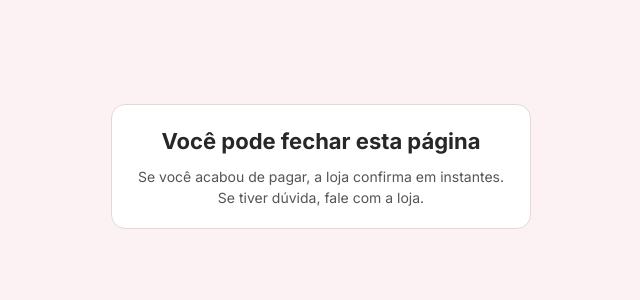
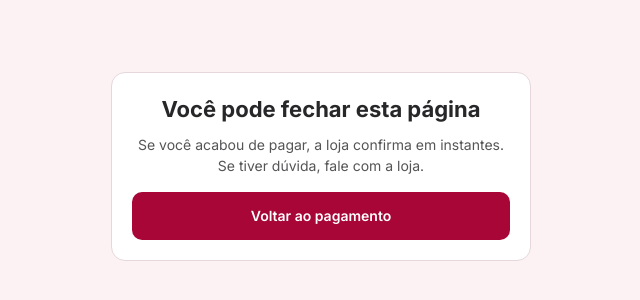
Before and after one commit to cluiseduardom-dotcom/cherry-frontend, a React (Vite) app: page /pagamento-recebido in a window 1280 px wide. Shown: the part 234-534 px from the top of the page, without its empty margins (319-959 px from the left). Built offline with nearby package versions, Linux system fonts and the light colour scheme; no server answers.

Commit message:
fix(pagamento): botão voltar na página de retorno e texto neutro na falha
Co-Authored-By: Claude Sonnet 5.5 <noreply@anthropic.com>
Claude-Session: https://claude.ai/code/session_01Kb4KBBSzbk1UqdBbD75vwG

```diff
--- a/src/pages/PagamentoRecebido.css
+++ b/src/pages/PagamentoRecebido.css
@@ -25,3 +25,17 @@
   color: var(--color-text-secondary);
   line-height: 1.5;
 }
+
+.pagamento-recebido-voltar {
+  margin-top: var(--space-4);
+  width: 100%;
+  min-height: 48px;
+  padding: 0 var(--space-4);
+  font: inherit;
+  font-weight: 600;
+  color: #fff;
+  background: var(--color-primary, #3f4ae0);
+  border: 0;
+  border-radius: var(--radius-md, 8px);
+  cursor: pointer;
+}
--- a/src/pages/PagamentoRecebido.jsx
+++ b/src/pages/PagamentoRecebido.jsx
@@ -1,11 +1,11 @@
 import { useSearchParams } from 'react-router-dom';
-import { TEXTOS_RESULTADO, textoDoResultado } from '../utils/pagamentoRecebido';
+import { TEXTOS_RESULTADO, textoDoResultado, podeVoltarAoPagamento } from '../utils/pagamentoRecebido';
 import './PagamentoRecebido.css';
 
 // Página pública (sem login) para onde o Mercado Pago devolve o cliente depois de pagar o link de cartão.
 // É só informativa: o resultado na URL NÃO confirma pagamento nenhum (qualquer pessoa pode digitá-lo). Quem
 // confirma é o backend, por webhook/consulta ao Mercado Pago; esta página não chama API nem guarda nada.
-export function PagamentoRecebidoView({ resultado }) {
+export function PagamentoRecebidoView({ resultado, onVoltar }) {
   const { titulo, texto } = textoDoResultado(resultado);
 
   return (
@@ -13,6 +13,11 @@ export function PagamentoRecebidoView({ resultado }) {
       <section className={`pagamento-recebido-card pagamento-recebido-${TEXTOS_RESULTADO[resultado] ? resultado : 'neutro'}`}>
         <h1>{titulo}</h1>
         <p>{texto}</p>
+        {onVoltar && podeVoltarAoPagamento(resultado) && (
+          <button type="button" className="pagamento-recebido-voltar" onClick={onVoltar}>
+            Voltar ao pagamento
+          </button>
+        )}
       </section>
     </main>
   );
@@ -20,5 +25,8 @@ export function PagamentoRecebidoView({ resultado }) {
 
 export default function PagamentoRecebido() {
   const [params] = useSearchParams();
-  return <PagamentoRecebidoView resultado={params.get('resultado')} />;
+  // Volta para a tela anterior (o checkout do Mercado Pago, que segue válido até o link expirar).
+  // Sem histórico (página aberta direto) não há para onde voltar: o botão nem aparece.
+  const podeVoltar = typeof window !== 'undefined' && window.history.length > 1;
+  return <PagamentoRecebidoView resultado={params.get('resultado')} onVoltar={podeVoltar ? () => window.history.back() : undefined} />;
 }
--- a/src/utils/pagamentoRecebido.js
+++ b/src/utils/pagamentoRecebido.js
@@ -6,11 +6,11 @@ export const TEXTOS_RESULTADO = {
   },
   pendente: {
     titulo: 'Pagamento em análise',
-    texto: 'O Mercado Pago ainda está analisando o seu pagamento. A loja avisa quando for confirmado. Você pode fechar esta página.',
+    texto: 'O Mercado Pago ainda está analisando o seu pagamento. A loja avisa quando for confirmado. Se quiser, volte ao pagamento ou feche esta página.',
   },
   falha: {
     titulo: 'Pagamento não concluído',
-    texto: 'O pagamento não foi concluído e nada foi cobrado. Peça um novo link à loja para tentar de novo.',
+    texto: 'O pagamento não foi concluído. Toque em "Voltar ao pagamento" para tentar de novo ou fale com a loja.',
   },
 };
 
@@ -20,3 +20,8 @@ export function textoDoResultado(resultado) {
     texto: 'Se você acabou de pagar, a loja confirma em instantes. Se tiver dúvida, fale com a loja.',
   };
 }
+
+// Só faz sentido oferecer "voltar" quando o pagamento não foi enviado com sucesso.
+export function podeVoltarAoPagamento(resultado) {
+  return resultado !== 'sucesso';
+}
```
Also changed, not shown: 1 other file (tests, documents, lock files or other folders).
